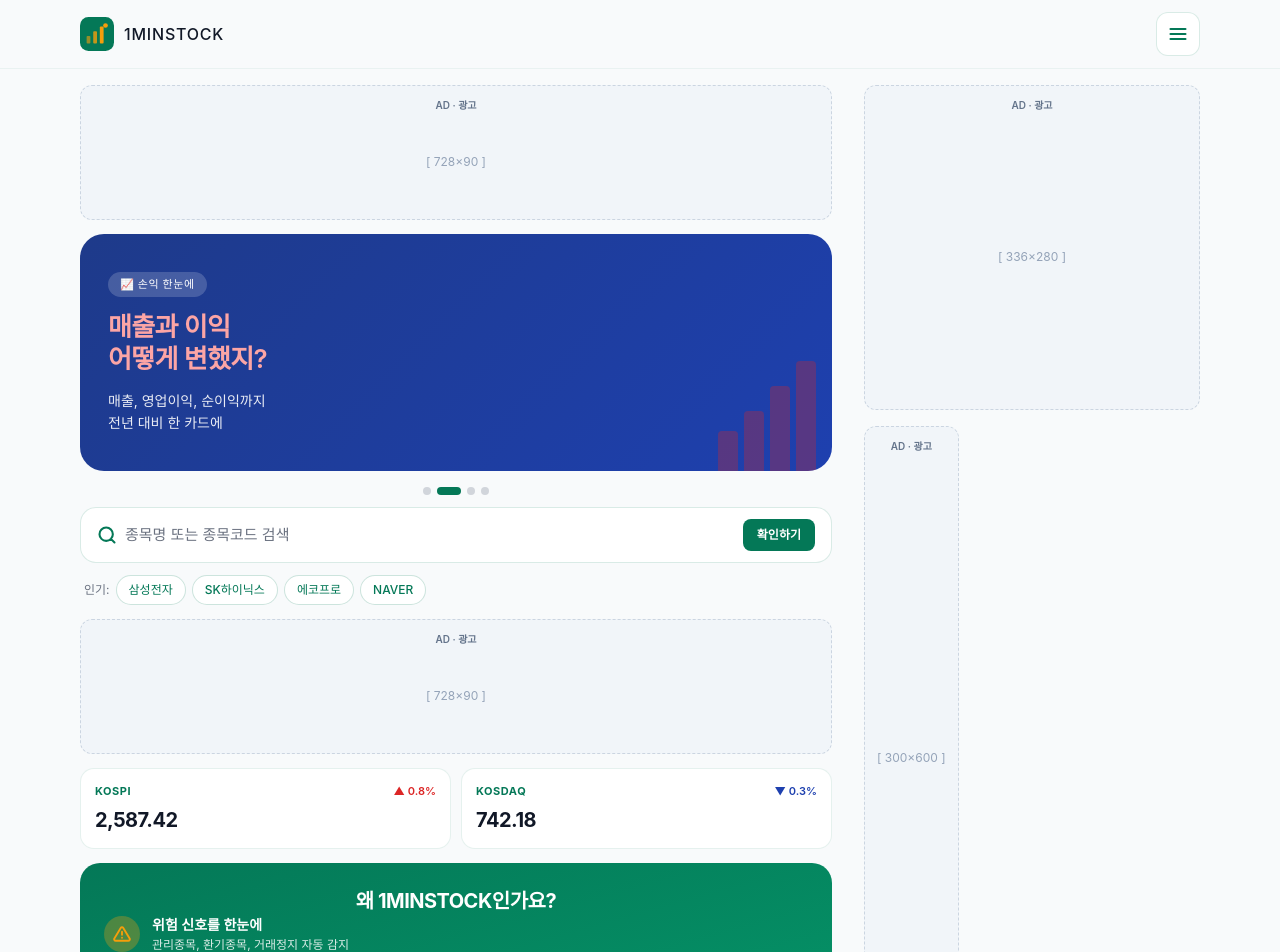
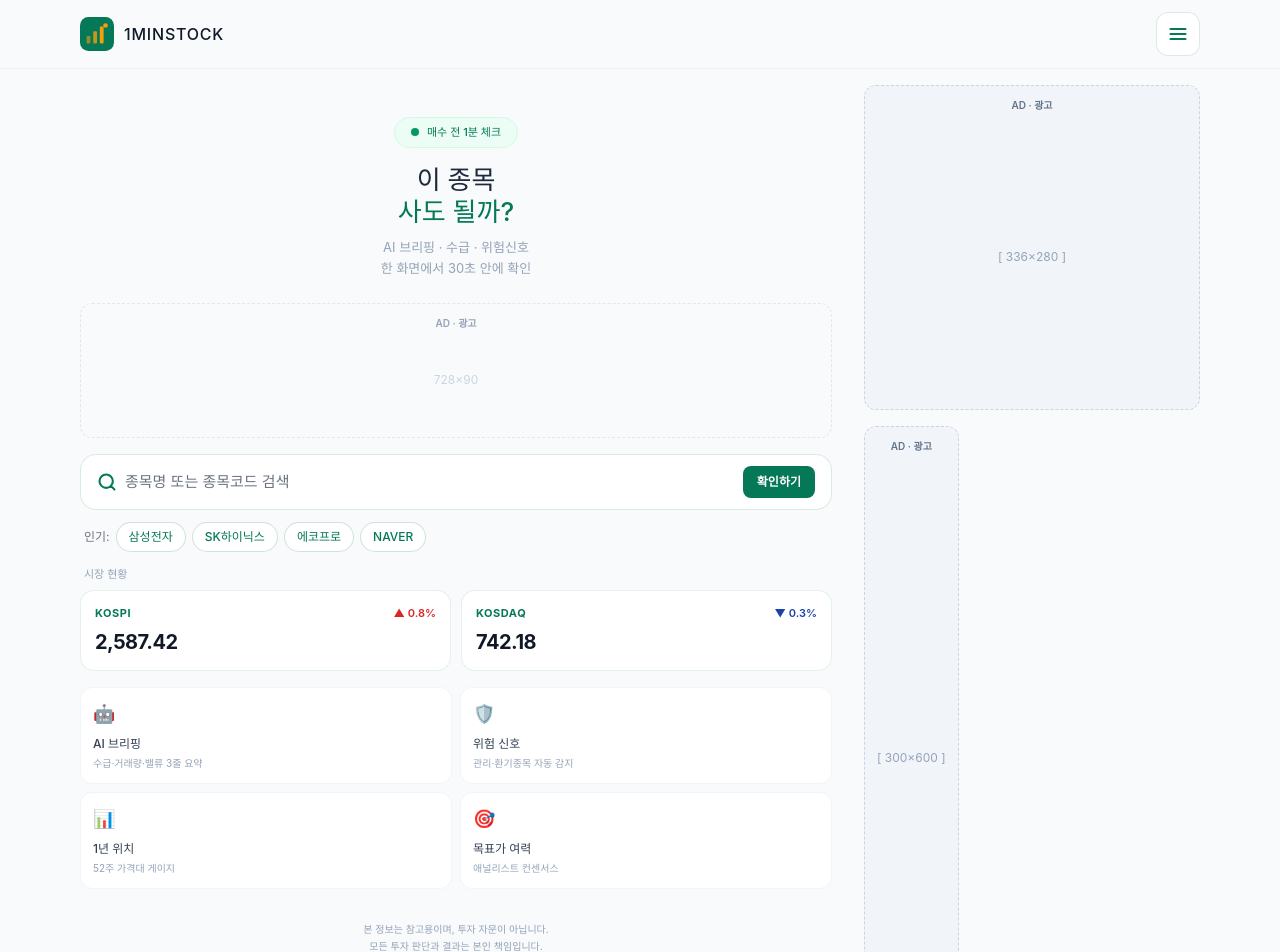
Before and after one commit to g33571-gif/1minstock, a Next.js app: page / in a window 1280 px wide. Shown: the top 952 px of the page. Built offline with nearby package versions, Linux system fonts and the light colour scheme.

Commit message:
Fix 0won bug + minimal layout

```diff
--- a/app/page.tsx
+++ b/app/page.tsx
@@ -1,39 +1,38 @@
 'use client';
 
 import { useState, useRef } from 'react';
-import HeroSlider from '@/components/home/HeroSlider';
 import SearchBar from '@/components/home/SearchBar';
 import MarketIndices from '@/components/home/MarketIndices';
-import ValueProposition from '@/components/home/ValueProposition';
 import StockResultCard from '@/components/home/StockResultCard';
 
+// 광고 슬롯
 const MobileAd = () => (
-  <div className="lg:hidden bg-bg-subtle border border-dashed border-slate-300 rounded-xl p-3 text-center mb-3.5">
-    <div className="text-[10px] text-slate-500 font-semibold mb-1">AD · 광고</div>
-    <div className="text-xs text-slate-400 flex items-center justify-center" style={{ minHeight: '100px' }}>[ 320×100 ]</div>
+  <div className="lg:hidden border border-dashed border-slate-200 rounded-xl p-3 text-center mb-4 bg-slate-50">
+    <div className="text-[10px] text-slate-400 font-semibold mb-1">AD · 광고</div>
+    <div className="text-xs text-slate-300 flex items-center justify-center" style={{ minHeight: '100px' }}>320×100</div>
   </div>
 );
 
 const PCBannerAd = () => (
-  <div className="hidden lg:block bg-bg-subtle border border-dashed border-slate-300 rounded-xl p-3 text-center mb-3.5">
-    <div className="text-[10px] text-slate-500 font-semibold mb-1">AD · 광고</div>
-    <div className="text-xs text-slate-400 flex items-center justify-center" style={{ minHeight: '90px' }}>[ 728×90 ]</div>
+  <div className="hidden lg:flex border border-dashed border-slate-200 rounded-xl p-3 text-center mb-4 bg-slate-50 items-center justify-center flex-col">
+    <div className="text-[10px] text-slate-400 font-semibold mb-1">AD · 광고</div>
+    <div className="text-xs text-slate-300" style={{ minHeight: '90px', display:'flex', alignItems:'center' }}>728×90</div>
   </div>
 );
 
+// 스켈레톤
 const ResultSkeleton = () => (
-  <div className="animate-pulse mb-3">
-    <div className="bg-emerald-900/50 rounded-2xl h-32 mb-3"></div>
-    <div className="bg-emerald-900/30 rounded-2xl h-24 mb-3 border-2 border-amber-400/20"></div>
-    <div className="bg-white rounded-2xl p-4 mb-3 border border-slate-100">
-      <div className="h-3 bg-slate-200 rounded w-28 mb-3"></div>
-      <div className="h-3 bg-slate-200 rounded w-full mb-2"></div>
-      <div className="h-9 bg-slate-200 rounded-full w-full"></div>
+  <div className="animate-pulse mb-4">
+    <div className="bg-emerald-900/40 rounded-2xl h-32 mb-3"></div>
+    <div className="bg-emerald-900/20 rounded-2xl h-24 mb-3 border-2 border-amber-400/20"></div>
+    <div className="bg-white rounded-2xl p-4 mb-3 border border-slate-100 h-20">
+      <div className="h-2.5 bg-slate-200 rounded w-28 mb-3"></div>
+      <div className="h-8 bg-slate-200 rounded-full"></div>
     </div>
     <div className="grid grid-cols-2 gap-2 mb-3">
       {[1,2,3,4].map(i => <div key={i} className="bg-white rounded-xl h-20 border border-slate-100"></div>)}
     </div>
-    <div className="flex items-center justify-center gap-2 py-3">
+    <div className="flex items-center justify-center gap-2 py-4">
       <div className="w-4 h-4 border-2 border-emerald-700 border-t-transparent rounded-full animate-spin"></div>
       <span className="text-[12px] text-slate-400">AI 분석 중...</span>
     </div>
@@ -41,9 +40,9 @@
 );
 
 export default function HomePage() {
-  const [loading, setLoading]       = useState(false);
-  const [result, setResult]         = useState<any>(null);
-  const [error, setError]           = useState('');
+  const [loading, setLoading]   = useState(false);
+  const [result, setResult]     = useState<any>(null);
+  const [error, setError]       = useState('');
   const [selectedName, setSelectedName] = useState('');
   const resultRef = useRef<HTMLDivElement>(null);
 
@@ -58,7 +57,7 @@
     }, 80);
 
     try {
-      const res = await fetch(`/api/stock/${code}`);
+      const res  = await fetch(`/api/stock/${code}`);
       const data = await res.json();
       if (!res.ok) { setError(data.error || '데이터를 불러올 수 없어요'); return; }
       setResult(data);
@@ -79,44 +78,88 @@
   const showResult = loading || !!result || !!error;
 
   return (
-    <>
+    <div className="min-h-screen">
+
+      {/* ── 히어로 섹션 ── */}
+      <div className="text-center pt-8 pb-6 px-4">
+        <div className="inline-flex items-center gap-2 bg-emerald-50 border border-emerald-100 rounded-full px-4 py-1.5 mb-4">
+          <div className="w-2 h-2 rounded-full bg-emerald-600"></div>
+          <span className="text-[11px] font-medium text-emerald-700">매수 전 1분 체크</span>
+        </div>
+        <h1 className="text-[26px] font-medium text-slate-800 leading-tight mb-2">
+          이 종목<br />
+          <span className="text-emerald-700">사도 될까?</span>
+        </h1>
+        <p className="text-[13px] text-slate-400 leading-relaxed">
+          AI 브리핑 · 수급 · 위험신호<br />
+          한 화면에서 30초 안에 확인
+        </p>
+      </div>
+
+      {/* ── 광고 (상단) ── */}
       <MobileAd />
       <PCBannerAd />
 
-      <HeroSlider />
-
+      {/* ── 검색창 ── */}
       <SearchBar onSelect={handleSelect} selectedName={selectedName} />
 
+      {/* ── 결과 영역 ── */}
       <div ref={resultRef}>
         {loading && <ResultSkeleton />}
 
         {!loading && error && (
-          <div className="bg-red-50 border border-red-100 rounded-2xl p-4 mb-3 text-center">
+          <div className="bg-red-50 border border-red-100 rounded-2xl p-4 mb-4 text-center">
             <div className="text-[13px] font-medium text-red-700 mb-1">조회 실패</div>
-            <div className="text-[11px] text-red-500 mb-2">{error}</div>
-            <button onClick={handleClose} className="text-[11px] text-red-600 underline">닫기</button>
+            <div className="text-[11px] text-red-400 mb-2">{error}</div>
+            <button onClick={handleClose} className="text-[11px] text-red-500 underline">닫기</button>
           </div>
         )}
 
         {!loading && result && (
-          <StockResultCard data={result} onClose={handleClose} />
+          <>
+            <StockResultCard data={result} onClose={handleClose} />
+            {/* 결과 아래 광고 */}
+            <MobileAd />
+            <PCBannerAd />
+          </>
         )}
       </div>
 
+      {/* ── 결과 없을 때: 시장 현황 ── */}
       {!showResult && (
         <>
-          <MobileAd />
-          <PCBannerAd />
-          <MarketIndices />
-          <ValueProposition />
+          {/* 시장 지수 */}
+          <div className="mb-4">
+            <div className="text-[11px] font-medium text-slate-400 mb-2 px-1">시장 현황</div>
+            <MarketIndices />
+          </div>
+
+          {/* 서비스 소개 카드 */}
+          <div className="grid grid-cols-2 gap-2 mb-4">
+            {[
+              { emoji: '🤖', title: 'AI 브리핑', desc: '수급·거래량·밸류 3줄 요약' },
+              { emoji: '🛡️', title: '위험 신호', desc: '관리·환기종목 자동 감지' },
+              { emoji: '📊', title: '1년 위치', desc: '52주 가격대 게이지' },
+              { emoji: '🎯', title: '목표가 여력', desc: '애널리스트 컨센서스' },
+            ].map(({ emoji, title, desc }) => (
+              <div key={title} className="bg-white rounded-xl p-3 border border-slate-100">
+                <div className="text-[18px] mb-2">{emoji}</div>
+                <div className="text-[12px] font-medium text-slate-700 mb-0.5">{title}</div>
+                <div className="text-[10px] text-slate-400 leading-relaxed">{desc}</div>
+              </div>
+            ))}
+          </div>
+
+          {/* 하단 광고 */}
           <MobileAd />
         </>
       )}
 
-      <div className="text-[11px] text-gray-500 text-center py-3.5 leading-relaxed">
+      {/* 면책 조항 */}
+      <div className="text-[10px] text-slate-400 text-center py-4 leading-relaxed px-4">
         본 정보는 참고용이며, 투자 자문이 아닙니다.<br/>
         모든 투자 판단과 결과는 본인 책임입니다.
       </div>
-    </>
+    </div>
   );
 }
--- a/lib/naverFinance.ts
+++ b/lib/naverFinance.ts
@@ -77,7 +77,15 @@
     const parseInt2 = (val: string): number =>
       parseInt(String(val).replace(/,/g, '')) || 0;
 
-    const price = parseInt2(getInfo('closePrice') || getInfo('lastClosePrice'));
+    // 0원 버그 방지: closePrice가 0이면 다른 키로 fallback
+    const rawClose = parseInt2(getInfo('closePrice'));
+    const price = rawClose > 0
+      ? rawClose
+      : parseInt2(
+          getInfo('lastClosePrice') ||
+          getInfo('currentPrice') ||
+          String(data?.dealTrendInfos?.[0]?.closePrice || '0')
+        );
 
     let changePercent = parseFloat(data?.fluctuationsRatio || '0');
     let change = parseInt2(data?.compareToPreviousClosePrice || '0');
```
